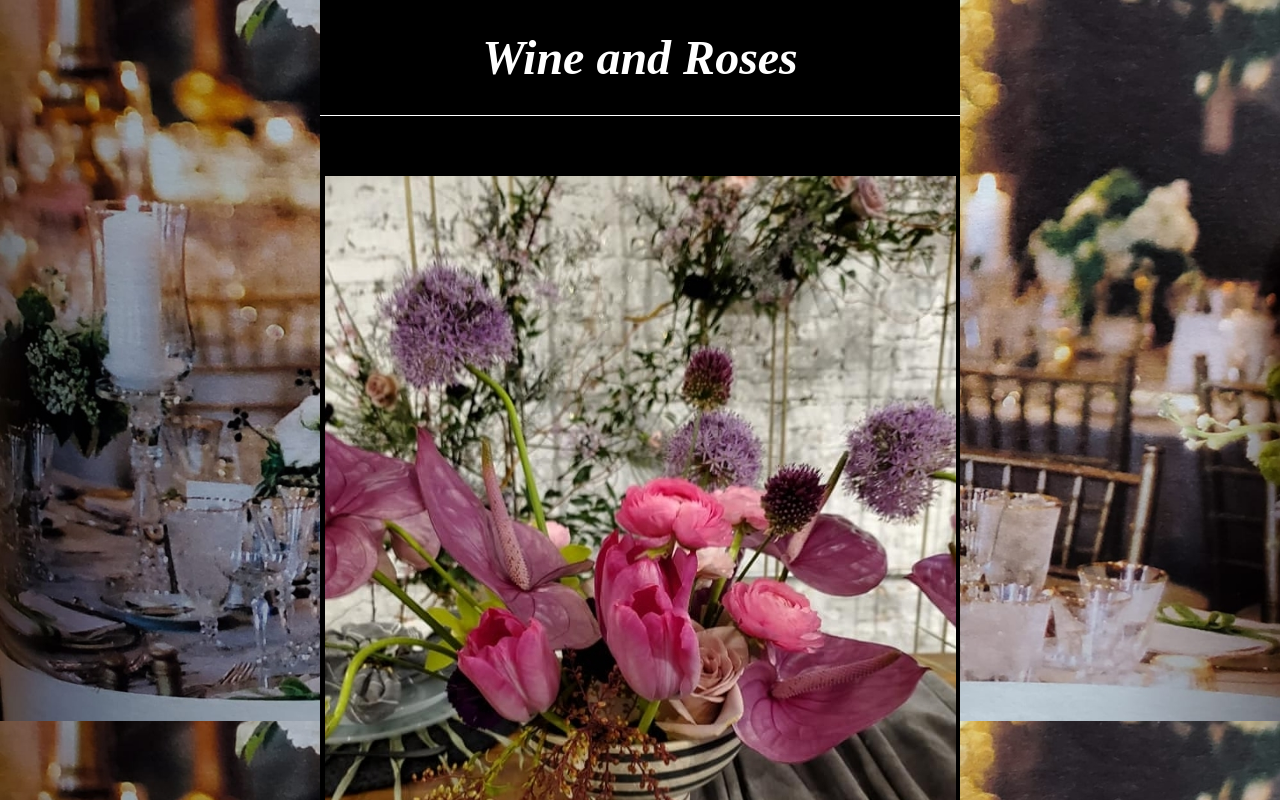
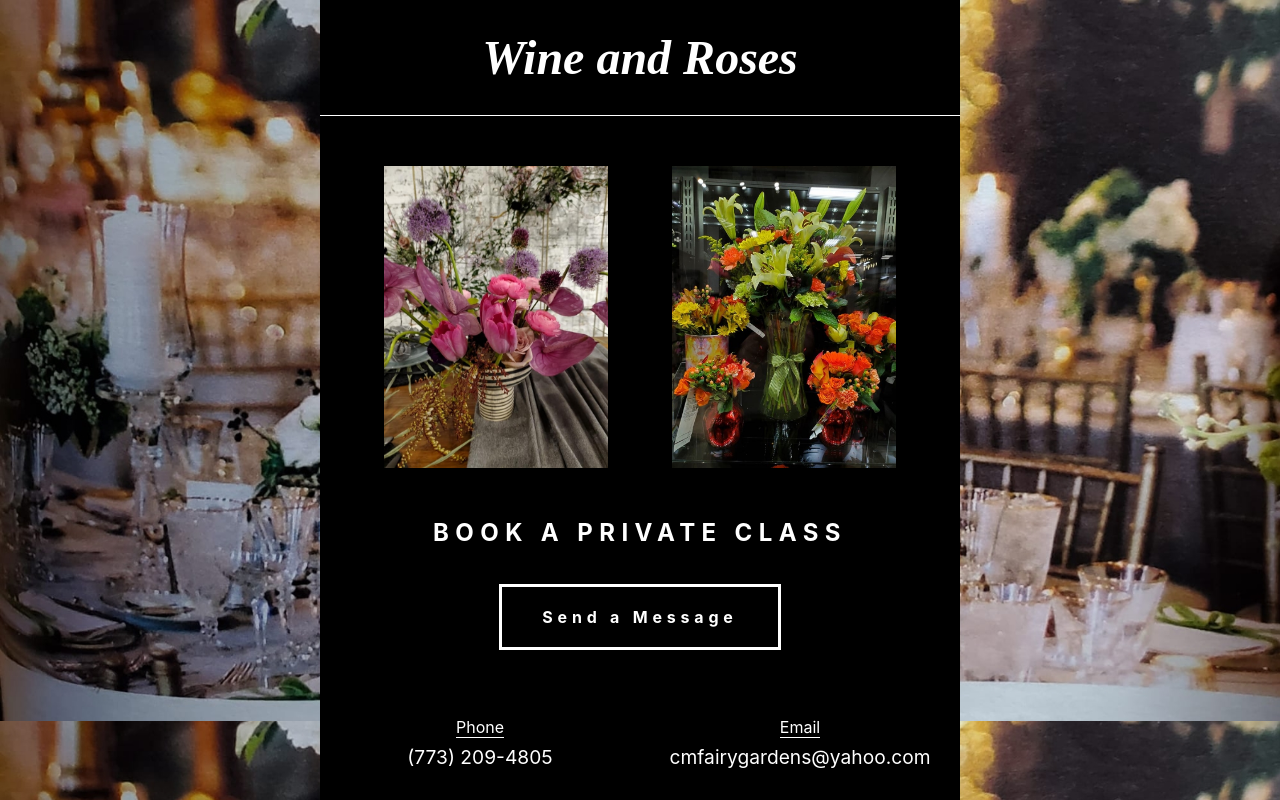
Before and after one commit to NickStrick/WineAndRoses, a React (Create React App) app in the folder roses/: page / in a window 1280 px wide. Shown: the top 800 px of the page. Built offline with nearby package versions, Linux system fonts and the light colour scheme.

Commit message:
styled images

```diff
--- a/roses/src/App.scss
+++ b/roses/src/App.scss
@@ -24,10 +24,6 @@ $mobile: 700px;
   color: white;
 }
 
-.App-header {
-
-}
-
 .container{
   background-color: $background-base;
   margin: 0 auto;
@@ -41,12 +37,21 @@ $mobile: 700px;
     font-style: italic;
     font-size: 3rem;
     border-bottom: 1px solid white;
-    margin-bottom: 60px;
+    margin-bottom: 50px;
+  }
+}
+
+//cta images
+.cta-images{
+  display: flex;
+  justify-content: space-evenly;
+  margin-bottom: 50px;
+  img{
+    width: 35%;
   }
 }
 
 //contact section
-
 .info{
   .msg{
     color: white;
```
